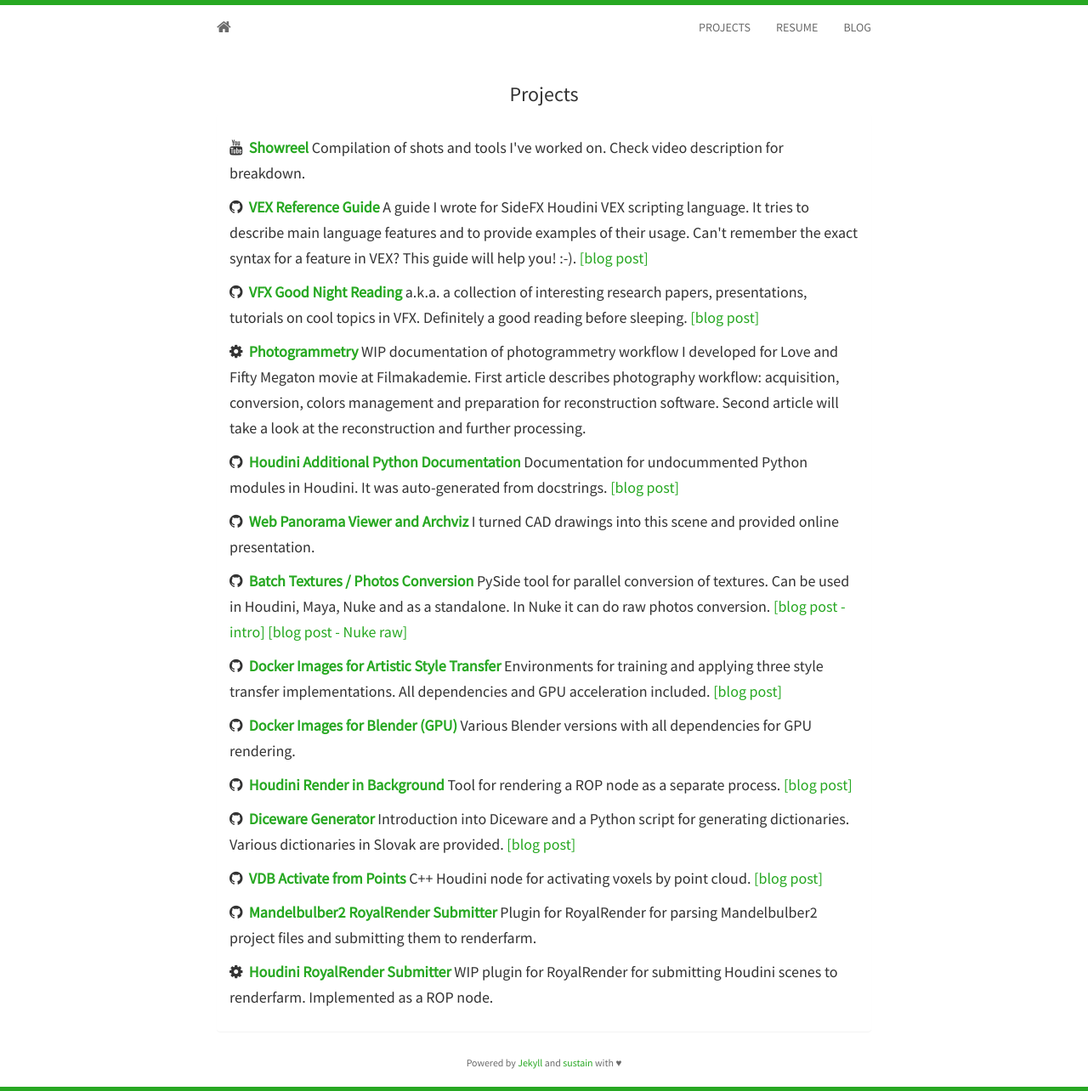
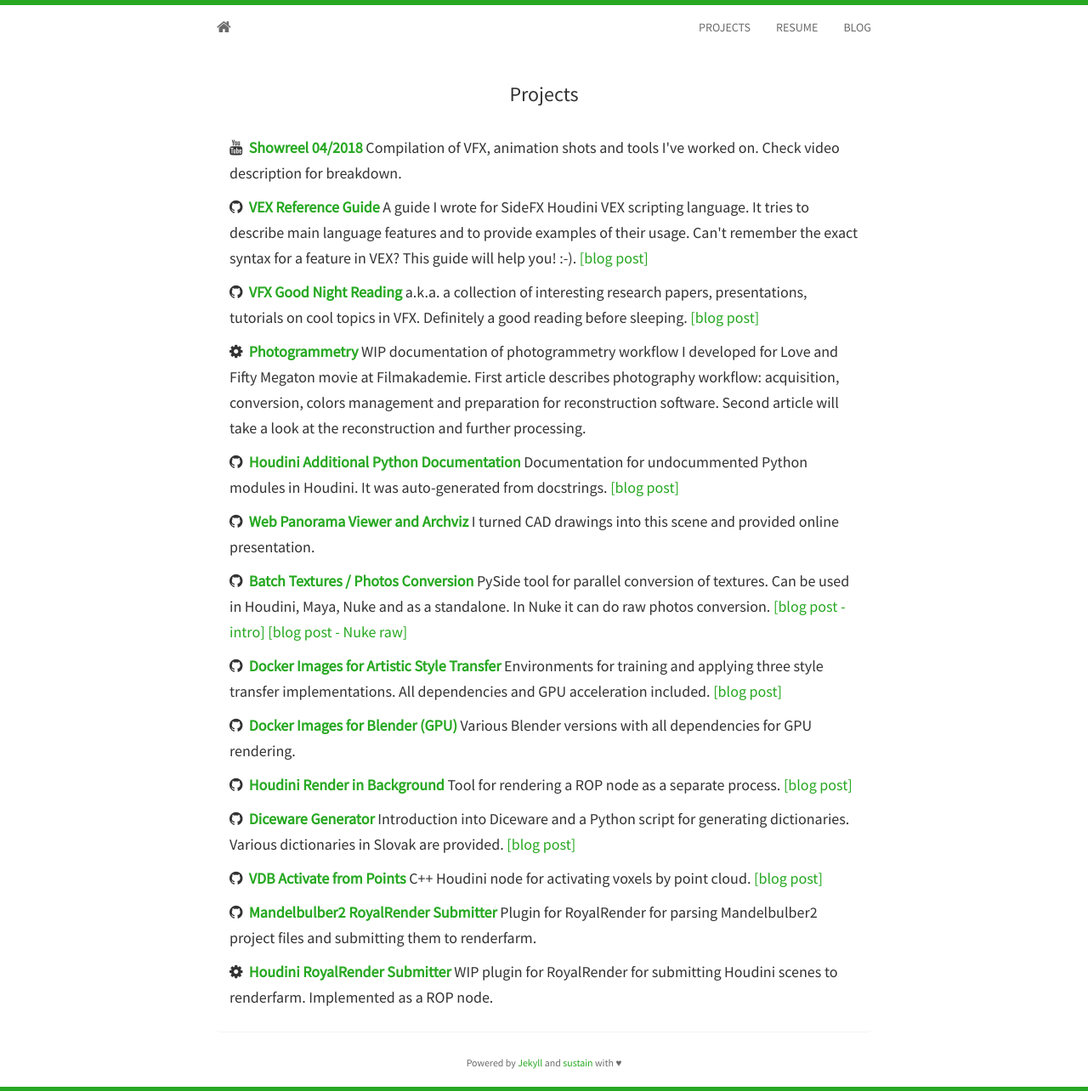
Before and after one commit to jtomori/jtomori.github.io, a Jekyll site: the page built from projects.html, in a window 1280 px wide. Shown: the whole page at 85% size. Built offline with Jekyll 4.4.1, drawn with Linux system fonts in a browser that asks for light colours; nearby versions of some CDN libraries.

Commit message:
updated reel info

```diff
--- a/_includes/projects.html
+++ b/_includes/projects.html
@@ -4,8 +4,8 @@
   <div class="panel panel-default">
     <div class="panel-body">
 		<h5>
-			<i class="fa fa-youtube"></i>&nbsp;&nbsp;<strong><a href="https://www.youtube.com/watch?v=x0fz1wM-U1I">Showreel</a></strong>
-			Compilation of shots and tools I've worked on. Check video description for breakdown.
+			<i class="fa fa-youtube"></i>&nbsp;&nbsp;<strong><a href="https://www.youtube.com/watch?v=x0fz1wM-U1I">Showreel 04/2018</a></strong>
+			Compilation of VFX, animation shots and tools I've worked on. Check video description for breakdown.
 		</h5>
 		<h5>
 			<i class="fa fa-github"></i>&nbsp;&nbsp;<strong><a href="https://github.com/jtomori/vex_tutorial">VEX Reference Guide</a></strong>
```
